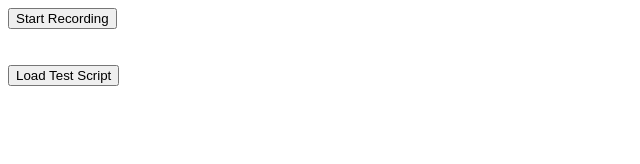
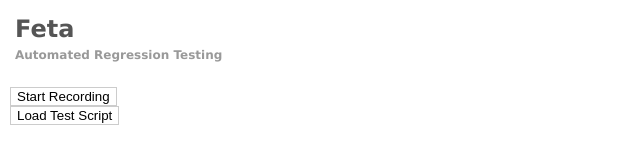
Before and after one commit to alex-seville/feta, a browser extension: page extension/Panel.html in a window 1280 px wide. Shown: the whole page, without its empty margins (0-640 px from the left). Drawn offline with Linux system fonts and the light colour scheme.

Commit message:
Added stylesheet

```diff
--- a/Gruntfile.js
+++ b/Gruntfile.js
@@ -41,7 +41,7 @@
           {src: ['extension/manifest.json'], dest: 'dist/manifest.json', filter: 'isFile'},
           {src: ['extension/Panel.html'], dest: 'dist/Panel.html', filter: 'isFile'},
           {src: ['extension/panel.js'], dest: 'dist/panel.js', filter: 'isFile'},
-           {src: ['extension/FileSaver.min.js'], dest: 'dist/FileSaver.min.js', filter: 'isFile'}
+           {src: ['extension/css/style.css'], dest: 'dist/css/style.css', filter: 'isFile'}
         ]
       }
     }
--- a/extension/Panel.html
+++ b/extension/Panel.html
@@ -1,9 +1,22 @@
 <html>
+<head>
+<link rel='stylesheet' href='css/style.css'>
+</head>
 <body>
-<button id="record">Start Recording</button><br><br><br>
-<button id="loadTest">Load Test Script</button><br>
-<input id="loadTestUpload" type="file" style="display:none;"/>
-<iframe id="iframe" style="display:none;"></iframe>
+     <header >
+          <h1>Feta</h1>
+          <h2>Automated Regression Testing</h2>
+
+    </header>
+    <div id='tasks'>
+      <section id='recording'>
+        <button id="record">Start Recording</button>
+      </section>
+      <section id='playing'>
+        <button id="loadTest">Load Test Script</button><br>
+        <input id="loadTestUpload" type="file" style="display:none;"/>
+      </section>
+    </div>
 <script src="panel.js"></script>
 
 </body>
--- /dev/null
+++ b/extension/css/style.css
@@ -0,0 +1,45 @@
+/* some styles borrowed from https://raw.github.com/vladikoff/grunt-devtools/master/extension/css/devtools.css */
+
+* {
+  -webkit-box-sizing: border-box;
+}
+
+html, body {
+  height: 100%;
+  width: 100%;
+}
+
+body {
+  margin: 10px 0 0 10px;
+  position: fixed;
+  font-family: Lucida Grande, sans-serif;
+}
+
+header{
+  margin-bottom:20px;
+}
+
+h1 {
+  font-size: 24px;
+  font-weight:bold;
+  color:#555;
+  padding:5px;
+  margin-bottom:-15px;
+}
+
+h2 {
+  color:#999;
+  font-size:12px;
+  padding:5px;
+}
+
+button{
+  border:1px solid #ccc;
+  background-color:transparent;
+}
+
+button:hover{
+  border:1px solid #000;
+  background-color:#ccc;
+  cursor: pointer;
+}
--- a/extension/devtools.js
+++ b/extension/devtools.js
@@ -5,7 +5,7 @@
 
 chrome.devtools.panels.create("Feta",
                               "feta.png",
-                              "Panel.html",
+                              "panel.html",
                               function(panel) {
 
     var data = [];
@@ -77,6 +77,7 @@
         };
 
         _window.saveNow = function(url,fname){
+
             var s = "var a = document.createElement('a');";
                 s+= "a.href = '"+url+"';";
                 s+= "a.download = '"+ fname +"';"; // set the file name
@@ -84,6 +85,7 @@
                 s+= "document.body.appendChild(a);";
                 s+= "a.click();"; //this is probably the key - simulatating a click on a download link
                 s+= "delete a;";// we don't need this anymore
+
                 chrome.devtools.inspectedWindow.eval(
                 s,
                  function(result, isException) {
--- a/extension/panel.js
+++ b/extension/panel.js
@@ -37,7 +37,7 @@
 
               document.getElementById("iframe").src = window.webkitURL.createObjectURL(blob);
               */
-              var fname = confirm("Enter a filename for your test script");
+              var fname = prompt("Enter a filename for your test script","");
 
               window.URL = window.webkitURL || window.URL;
 
```
Also changed, not shown: extension/manifest.json.
